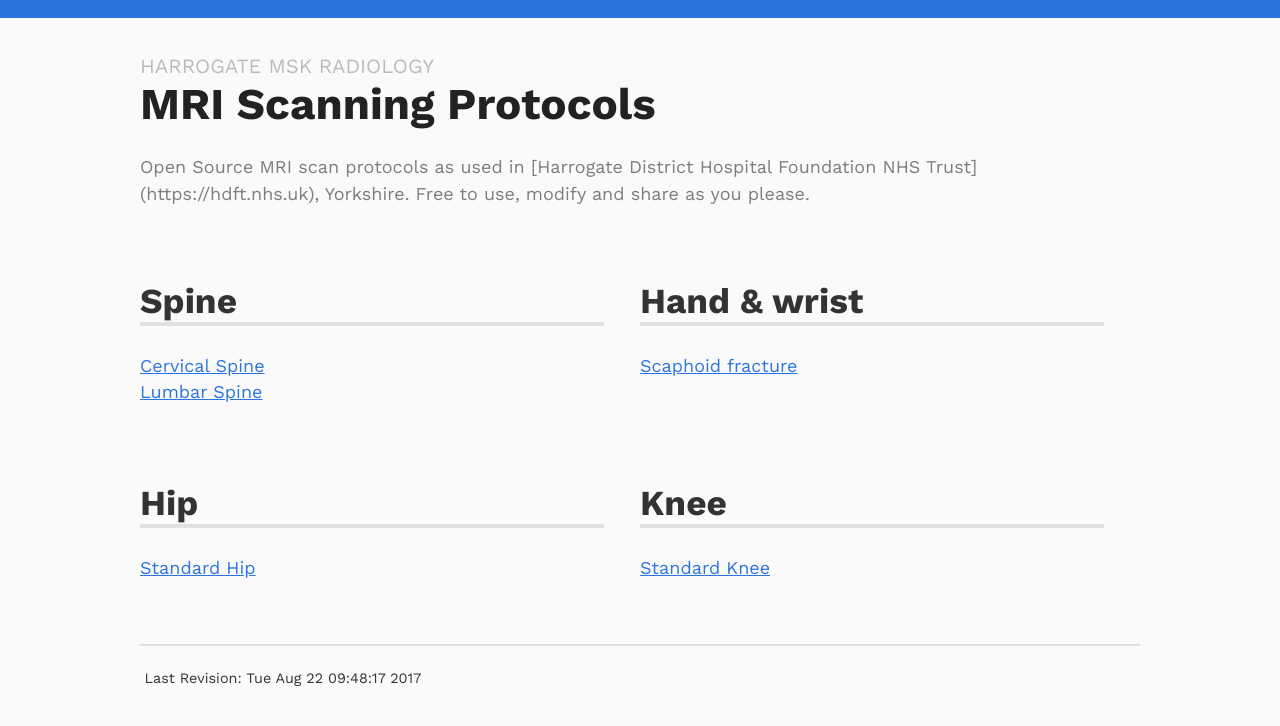
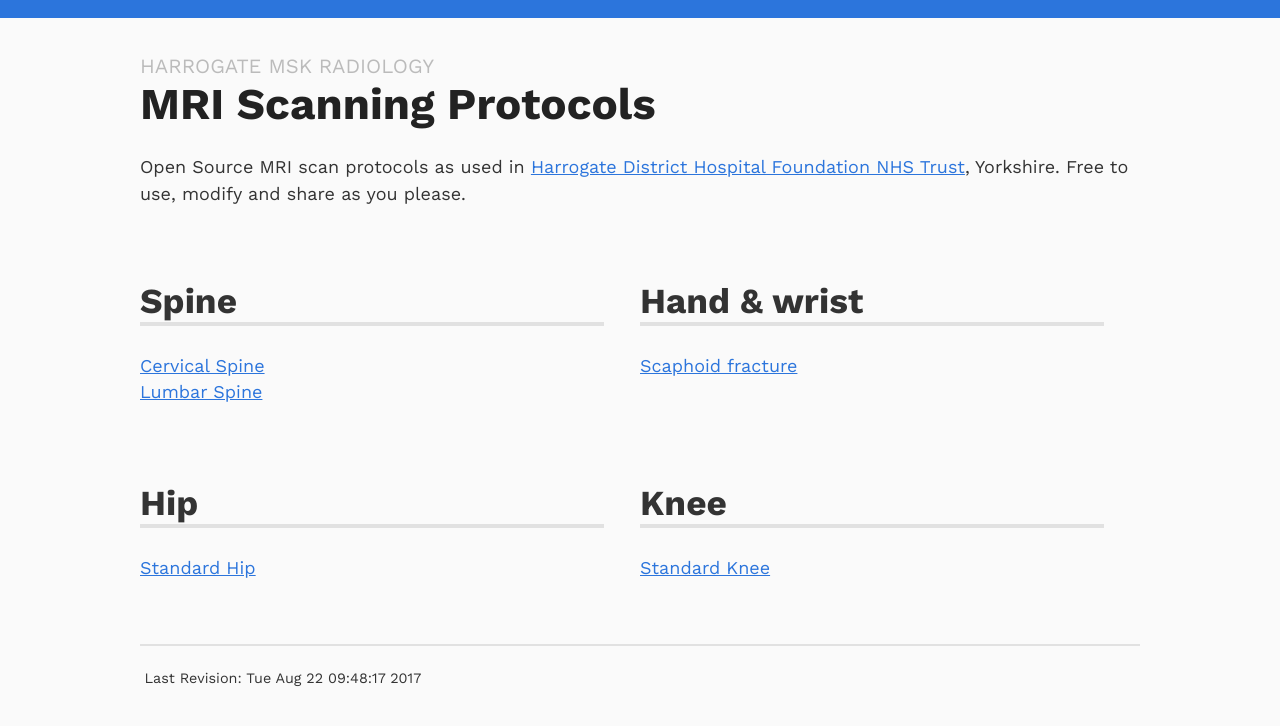
Before and after one commit to harrogatemsk/harrogatemsk.github.io, a Jekyll site: the page built from index.html, in a window 1280 px wide. Shown: the top 726 px of the page. Built offline with Jekyll 4.4.1, drawn with Linux system fonts in a browser that asks for light colours.

Commit message:
Update index.html

```diff
--- a/index.html
+++ b/index.html
@@ -3,9 +3,7 @@
 ---
 
 {% if site.description %}
-<p id="site-description">
-{{ site.description }}
-</p>
+<p id="site-description">{{ site.description | markdownify }}</p>
 {% endif %}
 
 {% assign protocols_by_body_part = site.protocols | group_by: "body_part" %}
```
